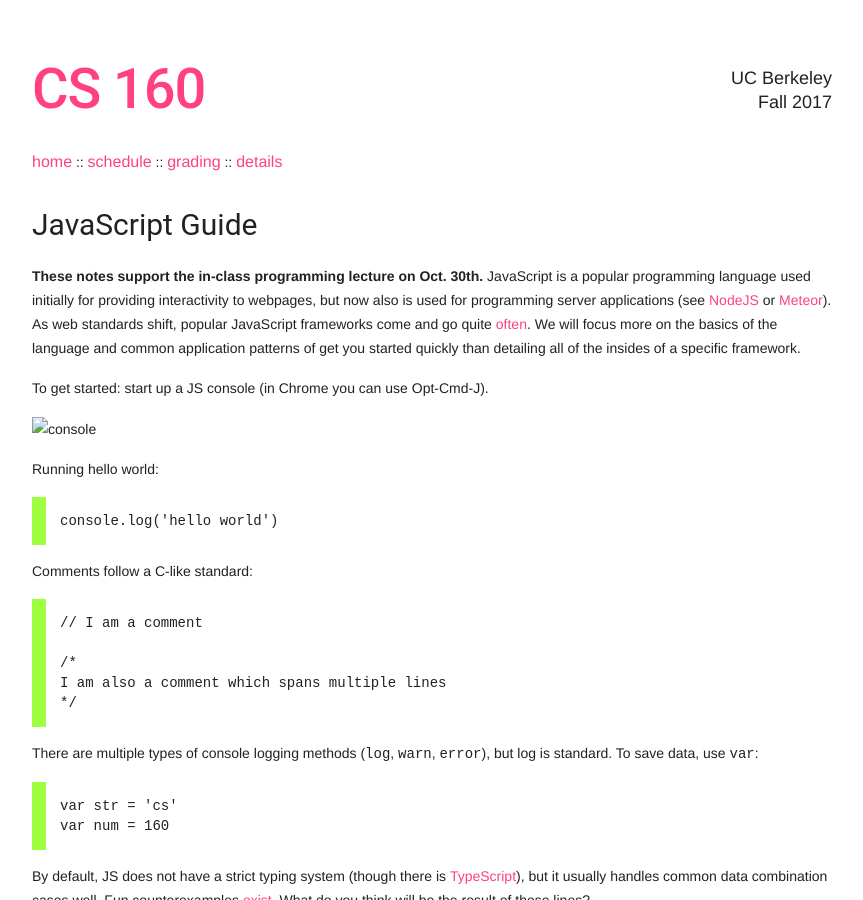
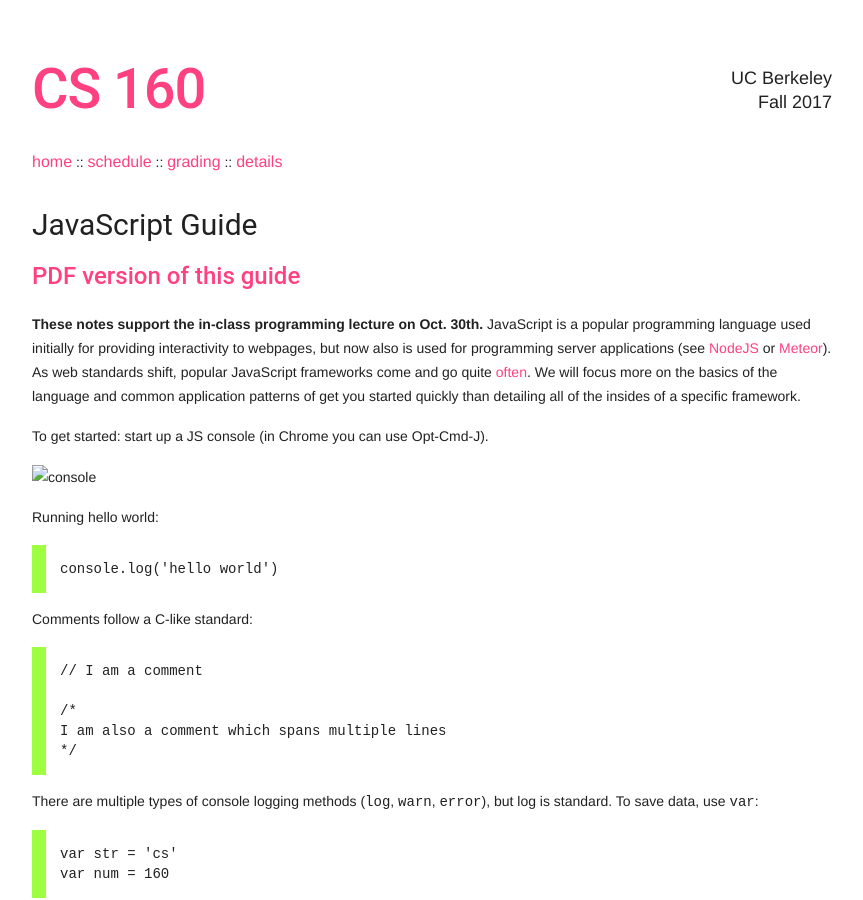
Before and after one commit to cs160-berkeley/website, a Jekyll site: the page built from js-guide.md, in a window 1280 px wide and 900 px high. Shown: the whole window, without its empty margins (208-1071 px from the left). Built offline with Jekyll 4.4.1, drawn with Linux system fonts in a browser that asks for light colours.

Commit message:
link pdf version of guide

```diff
--- a/js-guide.md
+++ b/js-guide.md
@@ -2,6 +2,8 @@
 layout: page
 title: JavaScript Guide
 ---
+
+### [PDF version of this guide](https://drive.google.com/file/d/0B3rmOUWm5OBlS19na3dPUGN2MFk/view)
 
 **These notes support the in-class programming lecture on Oct. 30th.**
 JavaScript is a popular programming language used initially for providing
```
